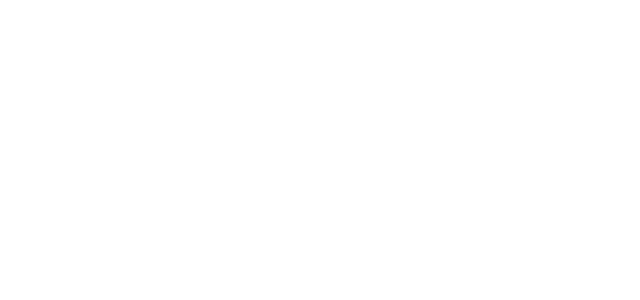
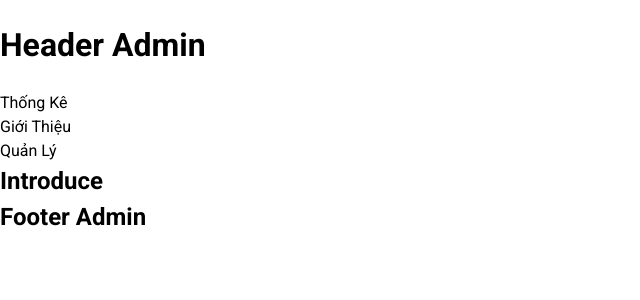
Before and after one commit to nguyenquochuy174/trungmart, a React (Create React App) app: page /IntroduceAdmin in a window 1280 px wide. Before the commit this address had no page. Shown: the top 300 px of the page, without its empty margins (0-640 px from the left). Built offline with nearby package versions, Linux system fonts and the light colour scheme.

Commit message:
update new

```diff
--- /dev/null
+++ b/src/components/MenuAdmin/MenuAdmin.jsx
@@ -0,0 +1,19 @@
+const MenuAdmin = () => {
+    const menuList = [
+        { name: 'Thống Kê', path: '/StatisAdmin' },
+        { name: 'Giới Thiệu', path: '/IntroduceAdmin' },
+        { name: 'Quản Lý', path: '/ManagerUser' },
+    ];
+
+    return (
+        <ul>
+            {menuList.map((item, index) => (
+                <li key={index}>
+                    <a href={item.path}>{item.name}</a>
+                </li>
+            ))}
+        </ul>
+    );
+};
+
+export { MenuAdmin };
--- a/src/layouts/components/Admin/Header/Header.js
+++ /dev/null
@@ -1,5 +0,0 @@
-function Header() {
-    return <h1>Header Admin</h1>;
-}
-
-export default Header;
--- /dev/null
+++ b/src/layouts/components/Admin/Header/Header.jsx
@@ -0,0 +1,13 @@
+import { MenuAdmin } from "~/components/MenuAdmin/MenuAdmin";
+
+function Header() {
+    return(
+    <>
+     <h1>Header Admin</h1>
+    <MenuAdmin/>
+    </>
+    );
+
+}
+
+export default Header;
--- a/src/layouts/components/Sell/Header/Header.js
+++ /dev/null
@@ -1,5 +0,0 @@
-function Header() {
-    return <h1>Header Sell</h1>;
-}
-
-export default Header;
--- /dev/null
+++ b/src/pages/Introduce/Introduce.jsx
@@ -0,0 +1,5 @@
+function Introduce() {
+    return <h2>Introduce</h2>;
+}
+
+export default Introduce;
```
Also changed, not shown: src/components/MenuSell/MenuSell.jsx (added, +18 -0 lines), src/layouts/components/Sell/Header/Header.jsx (added, +13 -0 lines), src/routes/index.js (+6 -1 lines), src/components/MenuAdmin/MenuAdmin.scss (added), src/components/MenuSell/MenuSell.scss (added), src/pages/Introduce/Introduce.scss (added).
